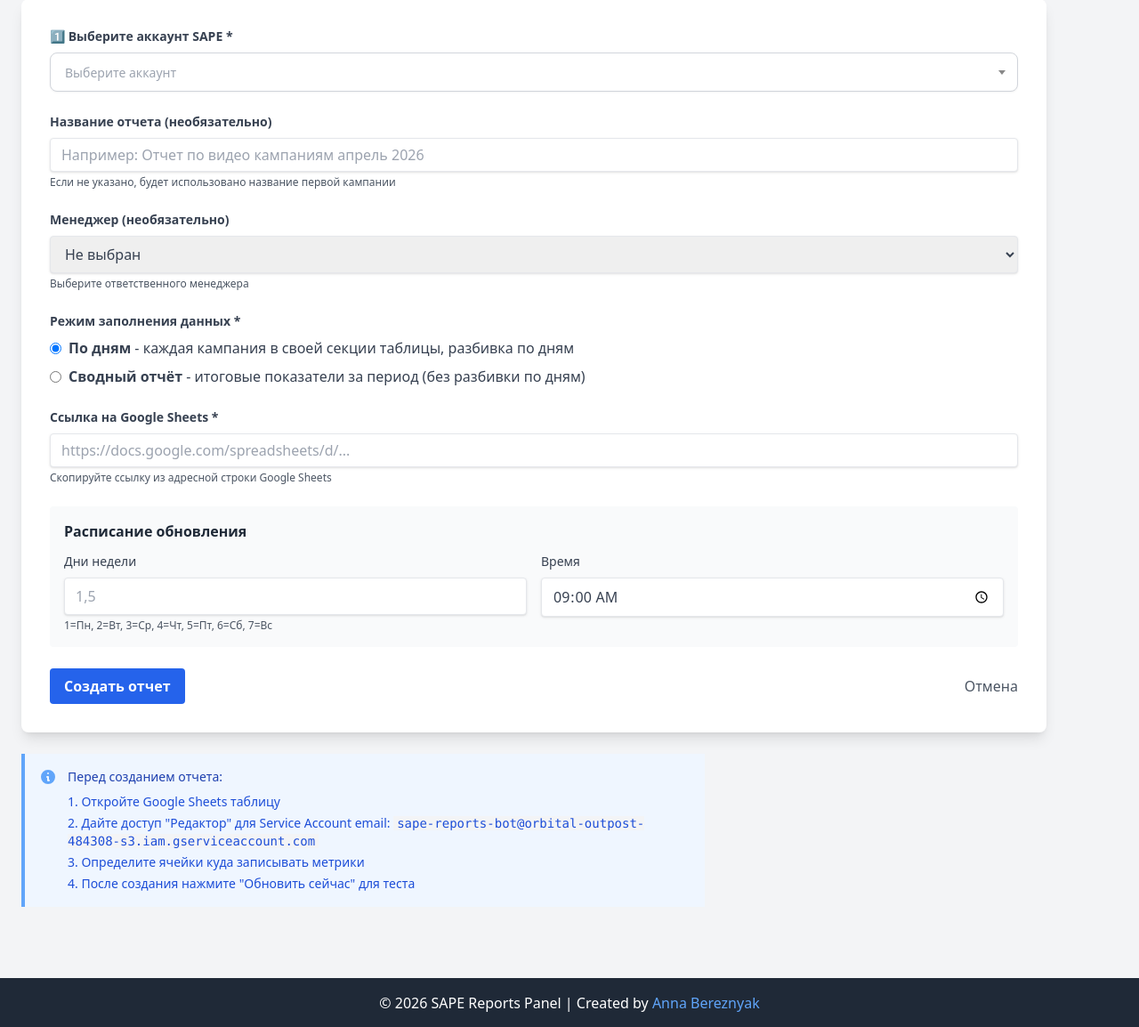
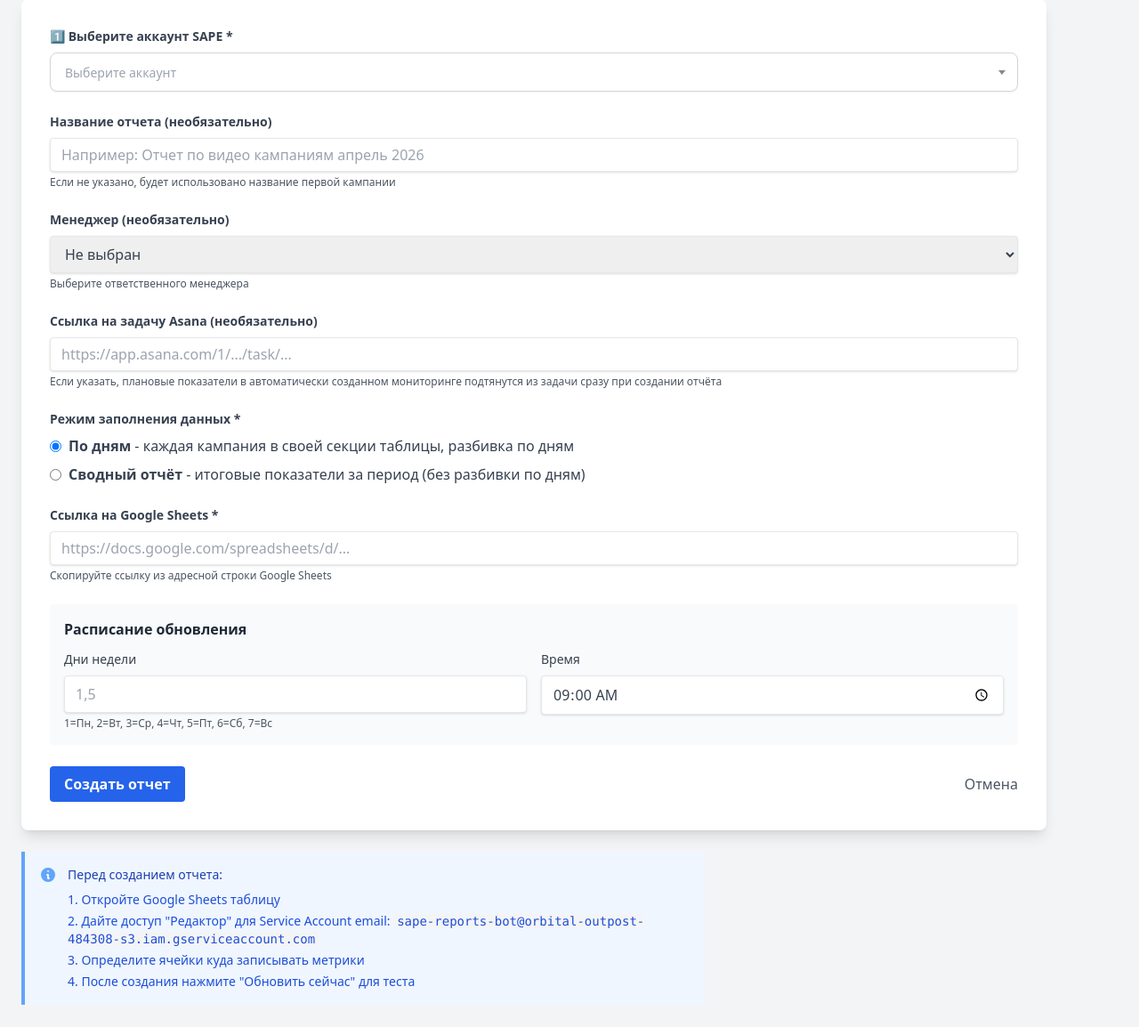
Before and after one commit to annbezk777/reports, a Flask app: page /reports/add in a window 1280 px wide. Shown: the part 197-1351 px from the top of the page at 89% size. Run offline with Flask 3, Linux system fonts and the light colour scheme; some libraries are stand-ins or nearby versions.

Commit message:
Link Asana task to a report's auto-created monitoring and sync it immediately
Reports already auto-create a MonitoringCampaign row on creation; this
adds an optional Asana task link to the add-report form so that
monitoring gets its asana_task_url set and its plan pulled right away,
instead of requiring a separate manual edit+sync afterward. Also uses
the task's own "дата старта"/"дата завершения" fields for the
monitoring's period when present, instead of the today+30d default.

```diff
--- a/app.py
+++ b/app.py
@@ -2489,6 +2489,7 @@ def add_report():
         campaign_mode = request.form.get('campaign_mode', 'separate')
         google_sheet_url = request.form.get('google_sheet_url')
         worksheet_name = request.form.get('worksheet_name', '').strip() or None
+        asana_task_url = request.form.get('asana_task_url', '').strip() or None
 
         # Schedule
         schedule_days = request.form.get('schedule_days')
@@ -2616,13 +2617,45 @@ def add_report():
                 date_from=today,
                 date_to=default_end_date,
                 manager=manager,
-                google_sheet_url=google_sheet_url
+                google_sheet_url=google_sheet_url,
+                asana_task_url=asana_task_url
             )
 
             db.session.add(monitoring)
             db.session.commit()
 
             logging.info(f"✅ Auto-created monitoring {monitoring.id} for report {report.id}")
+
+            # If an Asana task was linked, pull its plan straight away -
+            # using the task's own "дата старта"/"дата завершения" fields
+            # as the monitoring's period (instead of the today+30d
+            # default) when the task actually has them set.
+            if asana_task_url:
+                try:
+                    from app.api.asana_client import AsanaClient
+                    client = AsanaClient()
+                    task_gid = client.extract_task_gid(asana_task_url)
+                    if task_gid:
+                        task = client.get_task(task_gid)
+                        monitoring_campaigns = monitoring.get_campaigns()
+                        format_type = monitoring_campaigns[0].format_type if monitoring_campaigns else None
+                        format_idx = AsanaClient.format_index_for_campaign_type(format_type)
+                        parsed = client.parse_monitoring_fields(task, format_idx=format_idx)
+                        if parsed.get('task_date_from') and parsed.get('task_date_to'):
+                            monitoring.date_from = parsed['task_date_from']
+                            monitoring.date_to = parsed['task_date_to']
+                            db.session.commit()
+
+                        asana_result = _sync_monitoring_from_asana(monitoring)
+                        db.session.commit()
+                        logging.info(f"✅ Synced auto-created monitoring {monitoring.id} from Asana: {asana_result['updated_fields']}")
+                    else:
+                        logging.warning(f"⚠️ Could not extract Asana task GID from {asana_task_url}")
+                except AsanaSyncError as e:
+                    logging.warning(f"⚠️ Asana sync failed for auto-created monitoring {monitoring.id}: {e}")
+                except Exception as e:
+                    db.session.rollback()
+                    logging.error(f"⚠️ Unexpected error syncing Asana for auto-created monitoring {monitoring.id}: {e}")
         except Exception as e:
             # Don't fail report creation if monitoring creation fails
             logging.error(f"⚠️ Failed to auto-create monitoring: {e}")
--- a/app/templates/add_report.html
+++ b/app/templates/add_report.html
@@ -201,6 +201,19 @@
                 <option value="Лена">Лена</option>
             </select>
             <p class="text-gray-600 text-xs mt-1">Выберите ответственного менеджера</p>
+        </div>
+
+        <!-- Asana Task Link -->
+        <div class="mb-6">
+            <label class="block text-gray-700 text-sm font-bold mb-2" for="asana_task_url">
+                Ссылка на задачу Asana (необязательно)
+            </label>
+            <input class="shadow border rounded w-full py-2 px-3 text-gray-700 leading-tight focus:outline-none focus:shadow-outline"
+                   id="asana_task_url"
+                   name="asana_task_url"
+                   type="url"
+                   placeholder="https://app.asana.com/1/.../task/...">
+            <p class="text-gray-600 text-xs mt-1">Если указать, плановые показатели в автоматически созданном мониторинге подтянутся из задачи сразу при создании отчёта</p>
         </div>
 
         <!-- Campaign Mode -->
```
